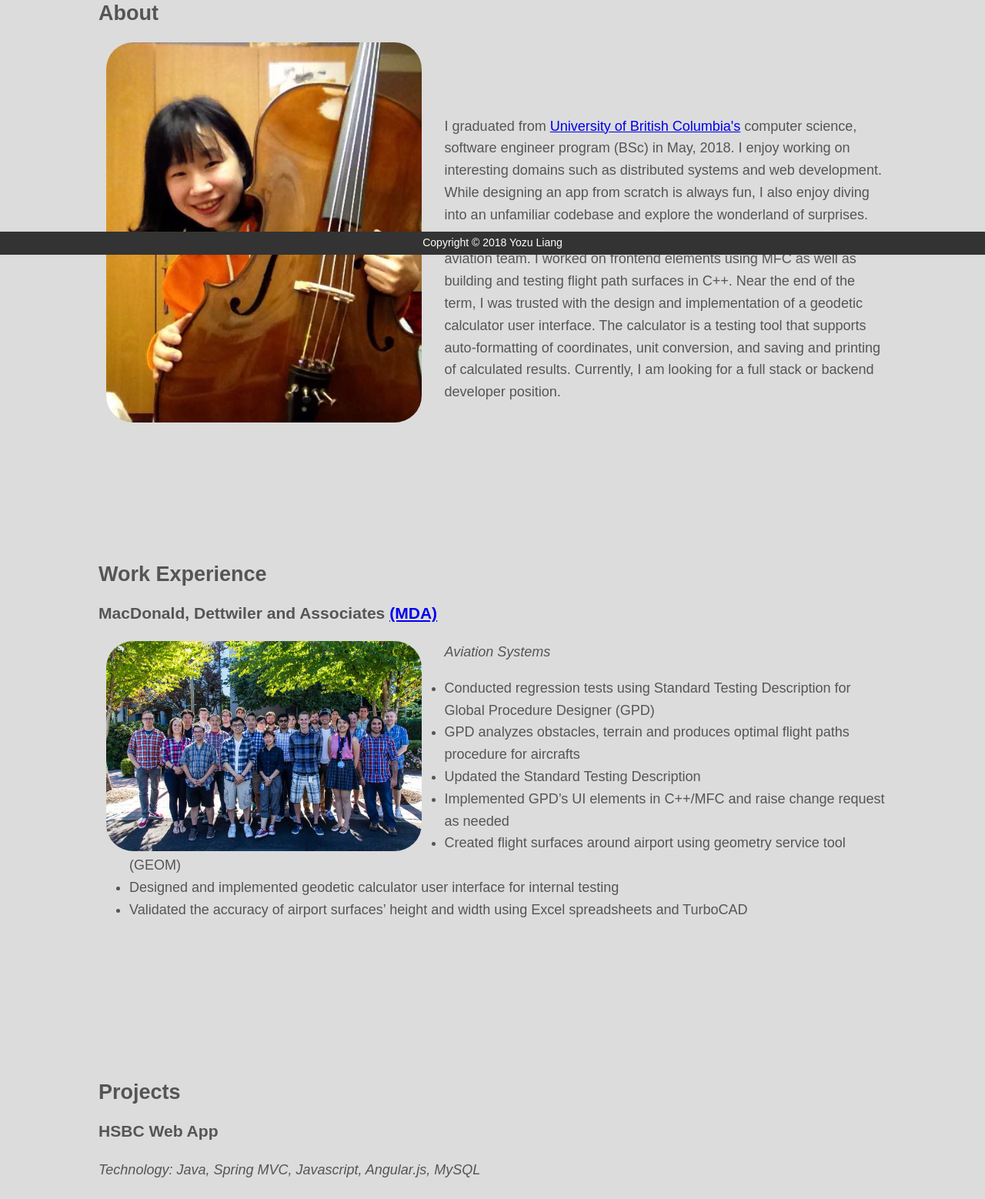
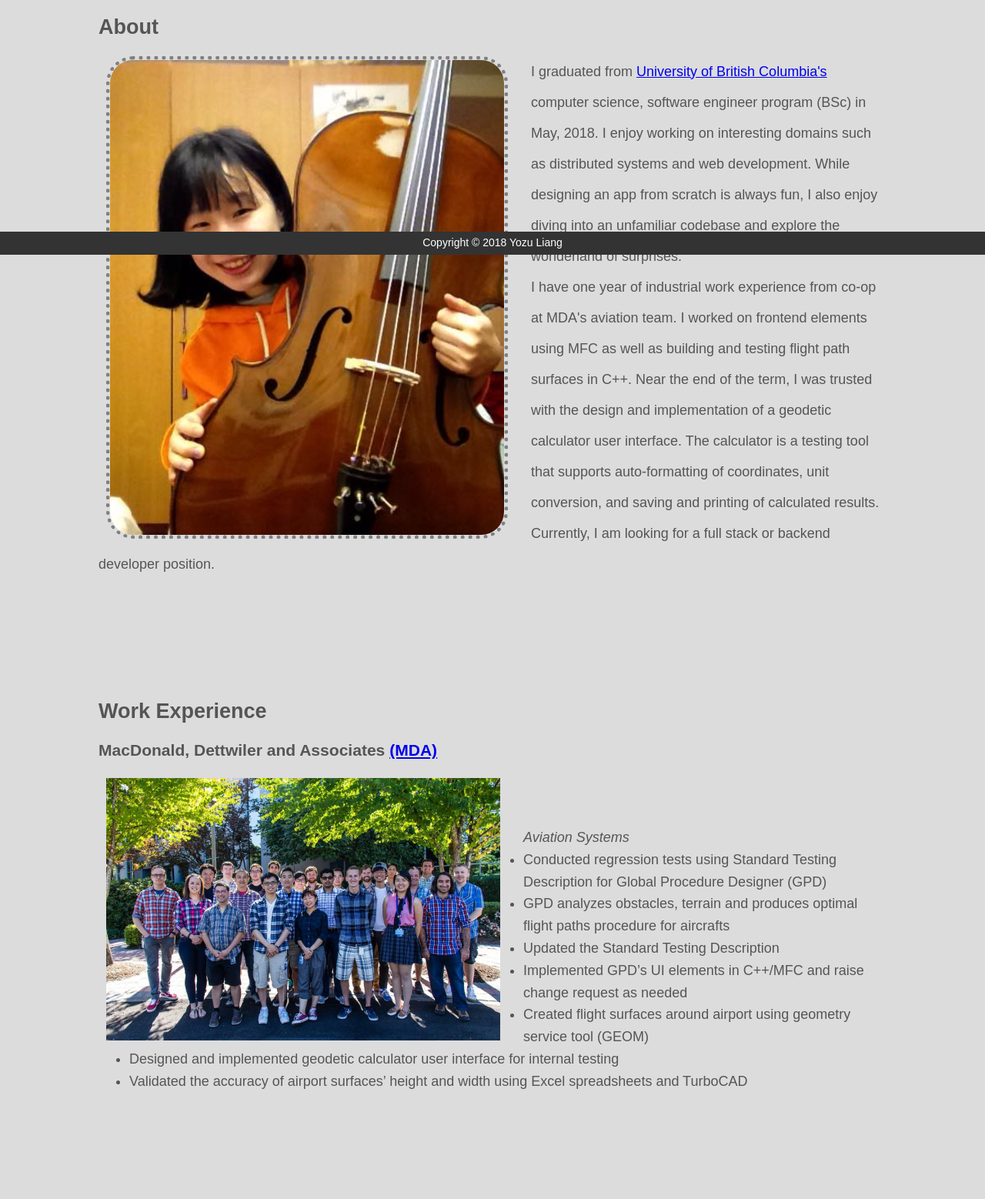
Before and after one commit to YozuBear/YozuBear.github.io, a plain HTML site: page index.html in a window 1280 px wide. Shown: the part 469-2027 px from the top of the page at 77% size. Drawn offline with Linux system fonts and the light colour scheme.

Commit message:
fixed formatting

```diff
--- a/css/style.css
+++ b/css/style.css
@@ -129,31 +129,39 @@ body{
 }
 
 #main p{
-	line-height: 40px;   /* within paragraph */
+	line-height: 40px;    within paragraph
   margin-bottom: 50px; /* between paragraphs */
   padding-bottom: 2.5em;
 }
 
-#main img{
+
+.box{
   clear:left;
-    border-radius: 35px;
   float: left;
-    width:40%;
+  padding-top: 1.0em;
+  padding-bottom: 3.0em;
+}
+
+.box img{
+  float: left;
+  width:50%;
   margin-left: 10px;
   margin-right: 30px;
-    box-sizing: border-box;
 }
 
-#main #paragraph{
-	float: right;
-  width:60%;
-	display: inline-block;
-	margin-bottom: 30;
-	box-sizing: border-box;
+.box p{
+  /*width:50%;*/
 }
 
-#box{
-   padding-bottom: 2.5em;
+#about img{
+  border: 5px grey dotted;
+  border-radius: 35px;
+}
+
+#contact img{
+  width:20%;
+  height: 8%;
+  margin: 30px
 }
 
 #main-footer{
--- a/index.html
+++ b/index.html
@@ -32,37 +32,35 @@
 	<section id="showcase">
 		<div class="container">
 			<h1>The best thing about a boolean is even if you are wrong, you are only off by a bit.  </h1>
-			<!-- <h2>- Thomas A. Edison</h2> -->
 		</div>
 	</section>
 
 	<div class="container">
 		<section id="main">
-			<div id="about" class="box">
+			<div id="about">
+				<div class="box">
 					<h1>About</h1>
-				<p>
-					<img src="images/profile_photo.jpg" alt="Profile Photo" width="100">
-					<div class="paragraph">
+					<p><img src="images/profile_photo.jpg" alt="Profile Photo">
 						I graduated from <a href="https://www.ubc.ca/our-campuses/vancouver/" target="_blank">University of British Columbia's</a> computer science, software engineer program (BSc) in May, 2018.
 						I enjoy working on interesting domains such as distributed systems and web development. While designing an app from scratch is always fun, I also enjoy diving into an unfamiliar codebase and explore the wonderland of surprises.</br>
 						I have one year of industrial work experience from co-op at MDA's aviation team. I worked on frontend elements using MFC as well as building and testing flight path surfaces in C++. Near the end of the term, I was trusted with the design and implementation of a geodetic calculator user interface. The calculator is a testing tool that supports auto-formatting of coordinates, unit conversion, and saving and printing of calculated results.
 						Currently, I am looking for a full stack or backend developer position.
-					</div>
 					</p>
 				</div>
+			</div>
 
-			<div id="work_experience" class="box" style="clear:left">
-				<p>
+			<div id="work_experience">
+				<div class="box">
 					<h1>Work Experience</h1>
 					<h3>MacDonald, Dettwiler and Associates
 						<a href="https://mdacorporation.com/" target="_blank">(MDA)</a>
 					</h3>
+					<p>
 						<a href="images/mda_plaid_shirts_day.jpg" target="_blank">
-						<img src="images/mda_plaid_shirts_day.jpg" alt="MDA plaid shirts day" width="500">
+							<img src="images/mda_plaid_shirts_day.jpg" alt="MDA plaid shirts day">
 						</a>
+						<ul>
 							<i>Aviation Systems</i></br>
-					<div class="paragraph">
-						<ul>
 							<li>Conducted regression tests using Standard Testing Description for Global Procedure Designer (GPD)</li>
 							<li>GPD analyzes obstacles, terrain and produces optimal flight paths procedure for aircrafts</li>
 							<li>Updated the Standard Testing Description</li>
@@ -71,48 +69,41 @@
 							<li>Designed and implemented geodetic calculator user interface for internal testing </li>
 							<li>Validated the accuracy of airport surfaces’ height and width using Excel spreadsheets and TurboCAD</li>
 						</ul>
-					</div>
 					</p>
 				</div>
+			</div>
 
-			<div id="projects">
-				<p>
-					<div class= "box" style="clear:left">
+			<div id="projects" class= "box">
 				<h1>Projects</h1>
 				<h3 id="hsbc_project">HSBC Web App</h3>
 				<i>Technology: Java, Spring MVC, Javascript, Angular.js, MySQL</i></br></br>
 				<a href="images/hsbc_web_app.png" target="_blank">
 					<img src="images/hsbc_web_app.png" align="left" alt="HSBC Web App" width="500">
 				</a>
-						<div class="paragraph">
+				<p>
 					I was the project manager and backend engineer for a school project called HSBC Desk Reservation. The web app uses Java and Spring MVC for its backend. I designed the backend API, laid out skeleton methods to link with MySQL and JavaScript frontend, set up email service using Google mail server, uploaded the app onto AWS EC2 Tomcat, and coordinated with the industrial technicians from HSBC. While I was not directly working on the frontend and database queries, I was actively involved in their design discussions and facilitated the team members’ communication and high-level work division.</br>
 					<a href="https://github.com/YozuBear/HSBCReservationApp" target = "_blank">[code]</a>
+				</p>
 			</div>
-					</div>
-				</p>
 
-				<p>
 			<div class= "box">
 				<h3 id="blockart">Block Art</h3>
 				<i>Technology: Golang</i></br></br>
 				<a href="images/blockart_diagram.jpg" target="_blank">
 					<img src="images/blockart_diagram.jpg" align="left" alt="HSBC Web App" width="500">
 				</a>
-						<div class="paragraph">
+				<p>
 					BlockArt is a blockchain-based system to support collaborative computer art projects. Each block in the chain adds/removes visual elements on a canvas that represents the artwork. The blockchain network is built to support thousands of nodes and uses a flooding protocol to disseminate operations on visual elements and generated blocks. Applications can interact with the blockchain and participate in an art project instance by using an API called blockedartlib that we built. The system validates authenticity of operations and uses a proof of work algorithm to guarantee fairness. The BlockArt system was deployed on the Azure cloud.</br>
 					This project was completed by a team of 4 software engineering students including me, I worked on the main blockchain miner logic while my teammates worked on the geometric intersection, UI, and art nodes logic.</br>
 					<a href="https://github.com/YozuBear/blockchain" target = "_blank">[code]</a>
-						</div>
-					</div>
 				</p>
 			</div>
 
-			<div id="contact" style="clear:left">
+			<div id="contact" class="box">
 				<h1 >Contact</h1>
 				<a href="https://www.linkedin.com/in/yozu-liang-13579ba8/" target="_blank">
 						<img src="images/LinkedIn_logo.png" alt="LinkedIn" width="100">
 				</a>
-				</br>
 				<a href="https://github.com/YozuBear" target="_blank">
 					<img src="images/github_logo.png" alt="Github" width="100">
 				</a>
```
Lines whose indentation alone changed are shown as unchanged.
